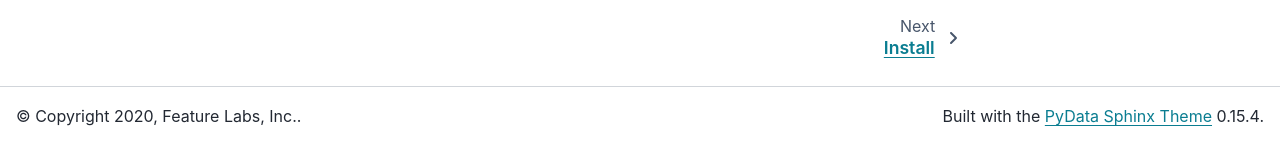
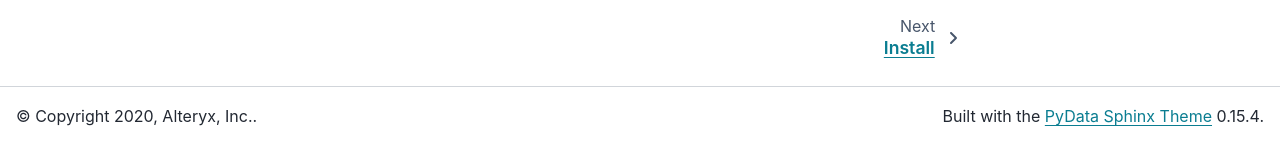
Before and after one commit to alteryx/compose, a Sphinx documentation site: the page built from docs/source/index.rst, in a window 1280 px wide and 900 px high, scrolled down 1194 px. Shown: the part 754-897 px from the top of the window. Built offline with Sphinx 7.4.7 and the PyData theme 0.15.4, drawn with Linux system fonts in a browser that asks for light colours; comment, search, counter and statistics services are not loaded.

Commit message:
update sphinx config

```diff
--- a/docs/source/conf.py
+++ b/docs/source/conf.py
@@ -20,8 +20,8 @@ from composeml import __version__ as version
 # -- Project information -----------------------------------------------------
 
 project = 'Compose'
-copyright = '2020, Feature Labs, Inc.'
-author = 'Feature Labs, Inc.'
+copyright = '2020, Alteryx, Inc.'
+author = 'Alteryx, Inc.'
 
 # The full version, including alpha/beta/rc tags
 release = version
@@ -84,7 +84,7 @@ html_theme = "pydata_sphinx_theme"
 html_logo = "images/compose_nav2.png"
 html_favicon = "images/favicon.ico"
 html_theme_options = {
-  "github_url": "https://github.com/FeatureLabs/compose",
+  "github_url": "https://github.com/FeatureLabs/compose#readme",
 }
 
 # Add any paths that contain custom static files (such as style sheets) here,
@@ -134,7 +134,7 @@ latex_elements = {
 #  author, documentclass [howto, manual, or own class]).
 latex_documents = [
     (master_doc, 'Compose.tex', 'Compose Documentation',
-     'Feature Labs, Inc.', 'manual'),
+     'Alteryx, Inc.', 'manual'),
 ]
 
 
```
